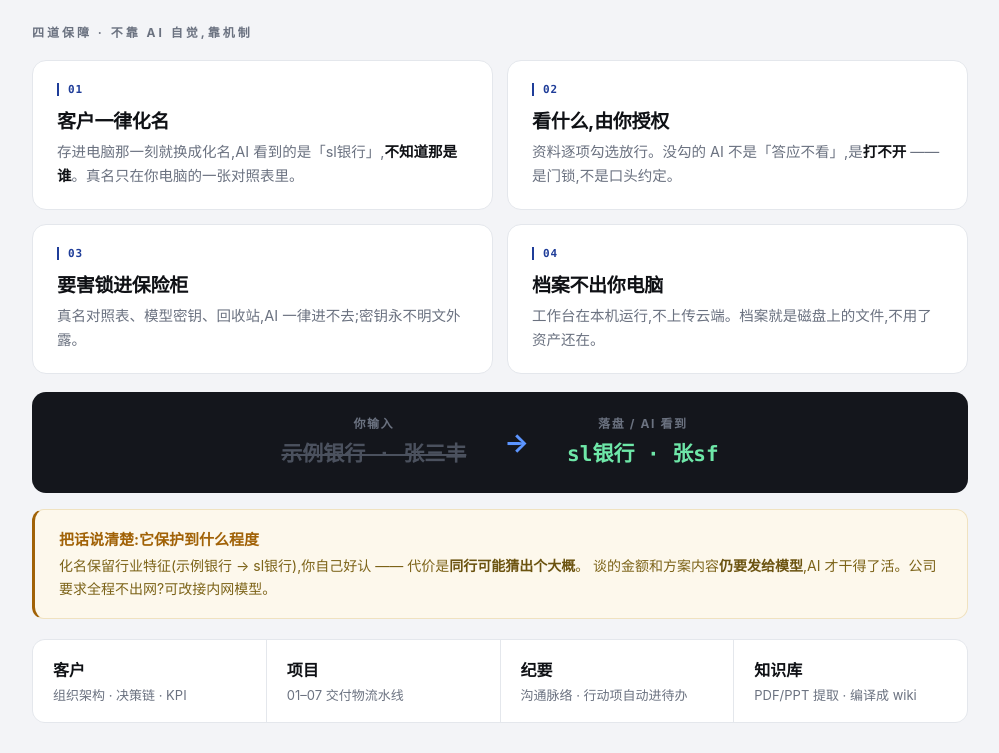
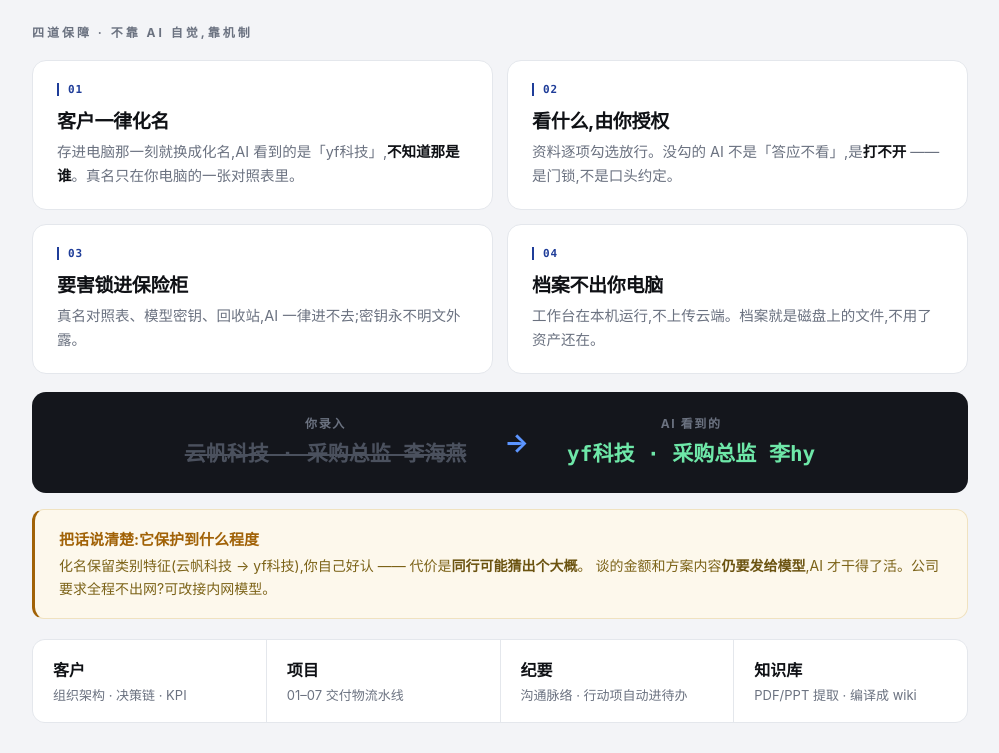
Before and after one commit to mooncirclez/presales-workbench, a plain HTML site: page docs/poster.html in a window 1280 px wide. Shown: the part 517-1270 px from the top of the page, without its empty margins (40-1039 px from the left). Drawn offline with Linux system fonts and the light colour scheme.

Commit message:
docs: 化名演示改用贴近售前场景的例子
「示例银行 · 张三丰」被指莫名其妙 —— 武侠人名毫无真实感。
换成「云帆科技 · 采购总监 李海燕 → yf科技 · 采购总监 李hy」:

- 名字符合 mask.py 真实规则(云帆→yf,李海燕→李hy),不是随手编的效果
- 职务不属于脱敏对象,两侧原样保留 —— 正好演示核心卖点:
  AI 依然知道对面是采购总监、能正常干活,只是不知道具体是谁
- 页面卡片、老实话、海报三处举例同步统一,不再一页两套例子
- 「你输入/落盘」标签统一为「你录入 / AI 看到的」

Co-Authored-By: Claude Opus 5 <noreply@anthropic.com>

```diff
--- a/docs/poster.html
+++ b/docs/poster.html
@@ -95,7 +95,7 @@ h1 em{font-style:normal;color:#9db6ff}
   <div class="eyebrow">四道保障 · 不靠 AI 自觉,靠机制</div>
   <div class="layers">
     <div class="ly"><span class="n">01</span><b>客户一律化名</b>
-      <span>存进电脑那一刻就换成化名,AI 看到的是「sl银行」,<b>不知道那是谁</b>。真名只在你电脑的一张对照表里。</span></div>
+      <span>存进电脑那一刻就换成化名,AI 看到的是「yf科技」,<b>不知道那是谁</b>。真名只在你电脑的一张对照表里。</span></div>
     <div class="ly"><span class="n">02</span><b>看什么,由你授权</b>
       <span>资料逐项勾选放行。没勾的 AI 不是「答应不看」,是<b>打不开</b> —— 是门锁,不是口头约定。</span></div>
     <div class="ly"><span class="n">03</span><b>要害锁进保险柜</b>
@@ -106,19 +106,19 @@ h1 em{font-style:normal;color:#9db6ff}
 
   <div class="demo">
     <div class="col">
-      <div class="lb">你输入</div>
-      <div class="v hide">示例银行 · 张三丰</div>
+      <div class="lb">你录入</div>
+      <div class="v hide">云帆科技 · 采购总监 李海燕</div>
     </div>
     <div class="arw">→</div>
     <div class="col">
-      <div class="lb">落盘 / AI 看到</div>
-      <div class="v on">sl银行 · 张sf</div>
+      <div class="lb">AI 看到的</div>
+      <div class="v on">yf科技 · 采购总监 李hy</div>
     </div>
   </div>
 
   <div class="honest">
     <b>把话说清楚:它保护到什么程度</b>
-    <span>化名保留行业特征(示例银行 → sl银行),你自己好认 —— 代价是<b>同行可能猜出个大概</b>。
+    <span>化名保留类别特征(云帆科技 → yf科技),你自己好认 —— 代价是<b>同行可能猜出个大概</b>。
       谈的金额和方案内容<b>仍要发给模型</b>,AI 才干得了活。公司要求全程不出网?可改接内网模型。</span>
   </div>
 
```
Also changed, not shown: docs/index.html (+5 -5 lines), docs/img/poster-security.png.
